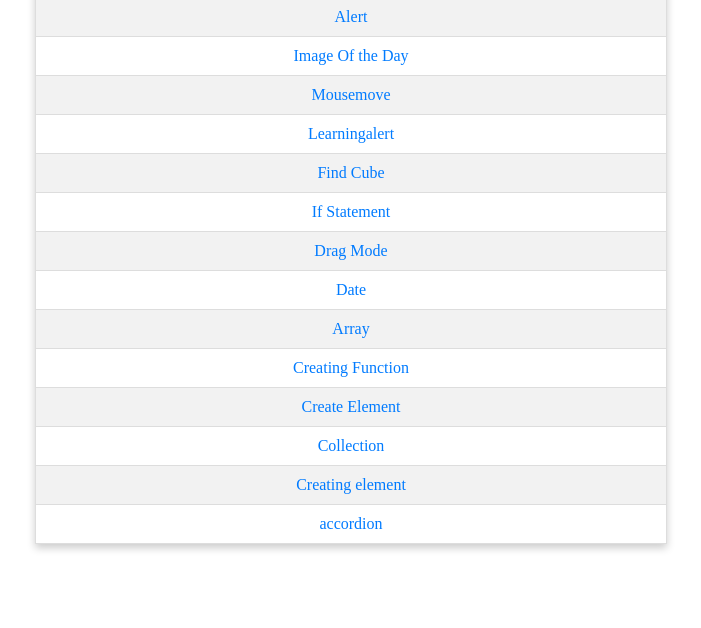
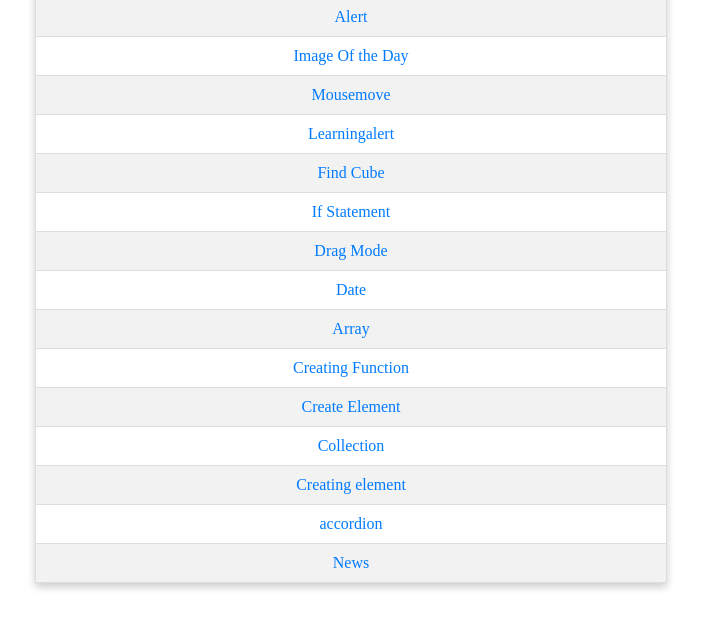
Before and after one commit to Sunoyhazra97/myjavascript, a plain HTML site: page index.html in a window 1280 px wide. Shown: the part 122-750 px from the top of the page, without its empty margins (289-990 px from the left). Drawn offline with Linux system fonts and the light colour scheme.

Commit message:
Update index.html

```diff
--- a/index.html
+++ b/index.html
@@ -94,6 +94,9 @@
         <tr>
             <td><a href="accordion.html">accordion</a></td>
         </tr>
+         <tr>
+            <td><a href="news.html">News</a></td>
+        </tr>
     </table>
 </body>
 </html>
```
